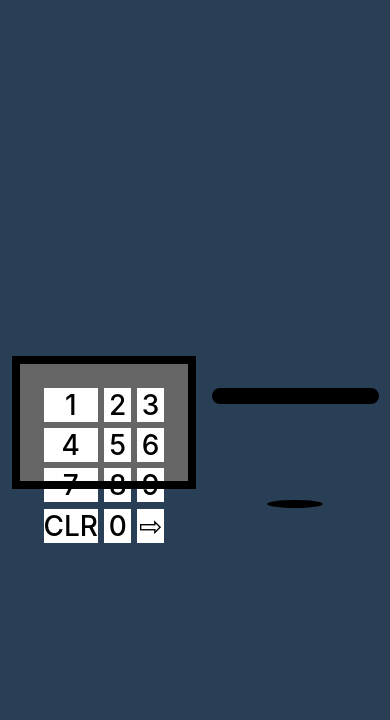
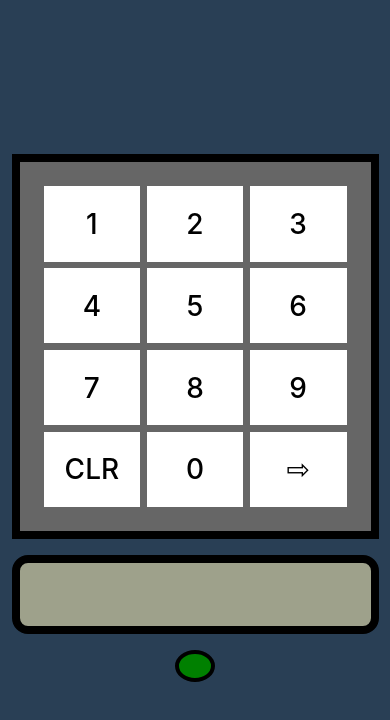
Before and after one commit to ambarbs/hotel-safe, a React (Create React App) app: page / in a window 390 px wide. Shown: the top 720 px of the page. Built offline with nearby package versions, Linux system fonts and the light colour scheme.

Commit message:
added media query to handle mobile view

```diff
--- a/src/Components/App/App.Styles.js
+++ b/src/Components/App/App.Styles.js
@@ -18,4 +18,11 @@ export const RightItemsWrapper = styled.div`
   width: 100%;
   padding-top: 1.5rem;
   margin-left: 2rem;
+
+  @media only screen and (max-width: 576px) {
+    flex-basis: unset;
+    padding-left: unset;
+    width: unset;
+    height: 15vh;
+    margin-left: unset;
 `;
--- a/src/Components/Locker/DisplayPanel/DisplayPanel.Styles.js
+++ b/src/Components/Locker/DisplayPanel/DisplayPanel.Styles.js
@@ -11,6 +11,11 @@ export const DisplayPanelWrapper = styled.div`
   height: 35%;
   margin-bottom: 6rem;
   font-size: 4rem;
+
+  @media only screen and (max-width: 576px) {
+    margin-bottom: 1rem;
+    height: 100%;
+  }
 `;
 
 export const DisplayWrapper = styled.div`
@@ -27,4 +32,7 @@ export const Indicator = styled.div`
   border: black 0.25rem solid;
   background-color: ${({ bgColor }) => bgColor};
   transition: background-color 500ms ease-out;
+  @media only screen and (max-width: 576px) {
+    width: 2rem;
+  }
 `;
--- a/src/Components/Locker/Locker.Styles.js
+++ b/src/Components/Locker/Locker.Styles.js
@@ -5,4 +5,9 @@ export const LockerWrapper = styled.div`
   justify-content: center;
   width: 90vw;
   height: 30vw;
+
+  @media only screen and (max-width: 576px) {
+    flex-direction: column;
+    height: 95vh;
+  }
 `;
```
Also changed, not shown: 1 other file (tests, documents, lock files or other folders).
